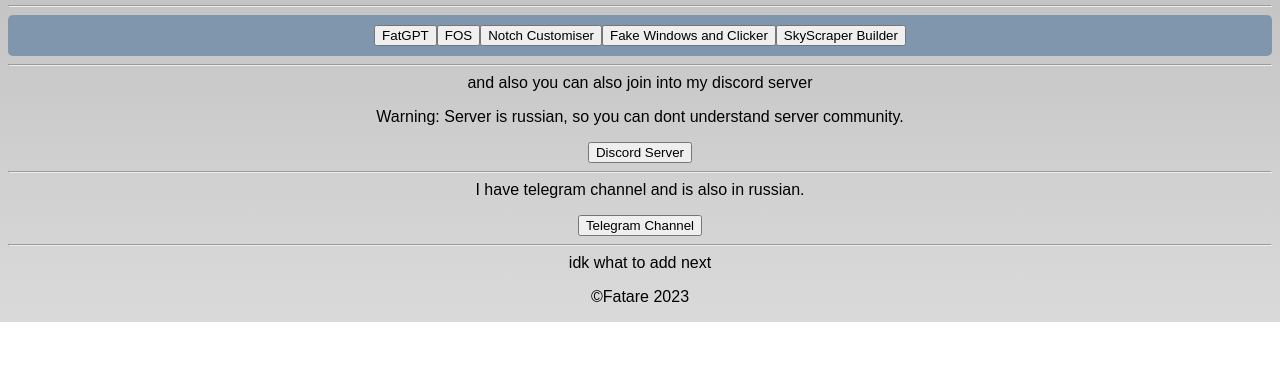
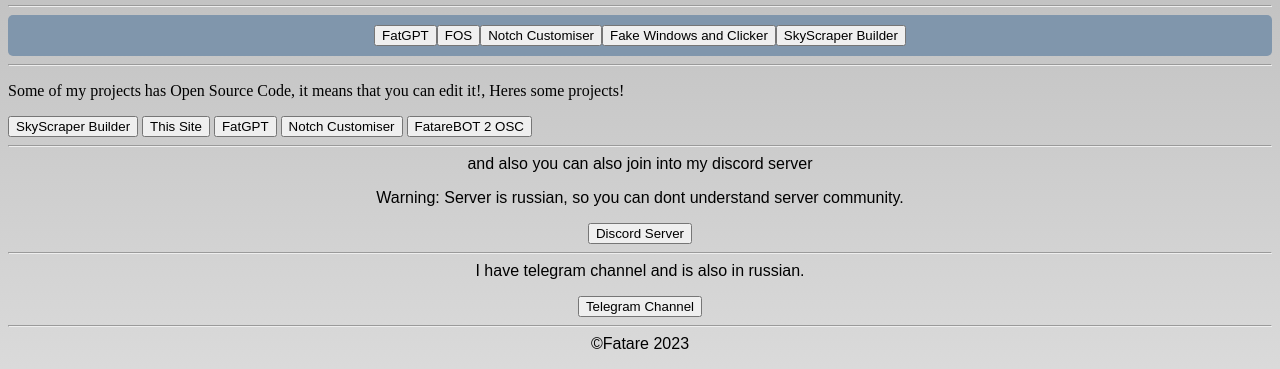
Before and after one commit to fatarick/fataresite, a plain HTML site: page index.html in a window 1280 px wide. Shown: the part 509-878 px from the top of the page. Before the commit the page ends 831 px from the top, so only its background shows below. Drawn offline with Linux system fonts and the light colour scheme.

Commit message:
Update index.html

```diff
--- a/index.html
+++ b/index.html
@@ -30,6 +30,18 @@
     <button id="wininf">Fake Windows and Clicker</button>
     <button id="sbuild">SkyScraper Builder</button>
   </div>
+  <hr>
+  <div id="srccodeintr">
+    <p>Some of my projects has Open Source Code, it means that you can edit it!, Heres some projects!</p>
+  </div>
+
+  <div id="srccode">
+   <button id="sbsc">SkyScraper Builder</button>
+   <button id="sitesc">This Site</button>
+   <button id="fgsc">FatGPT</button>
+   <button id="ncsc">Notch Customiser</button>
+   <button id="dsbotsc">FatareBOT 2 OSC</button>
+  </div>
   <div id="discordd">
     <hr>
     <p>and also you can also join into my discord server</p>
@@ -43,7 +55,6 @@
     <hr>
   </div>
   <div id="othertext">
-    <p>idk what to add next</p>
     <p>©Fatare 2023</p>
   </div>
   <script src="script.js"></script>
```
